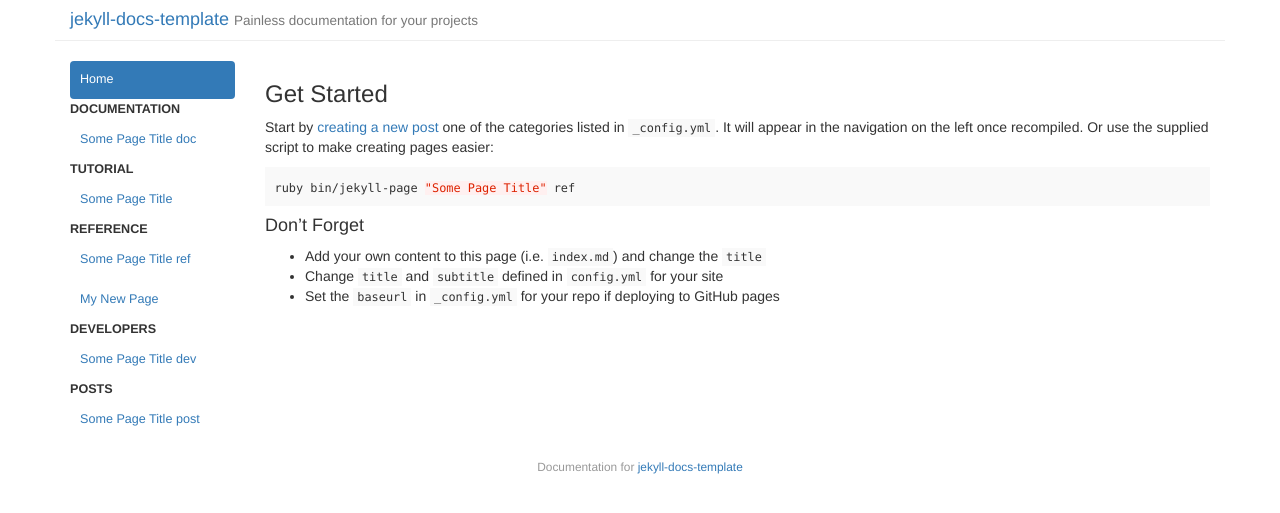
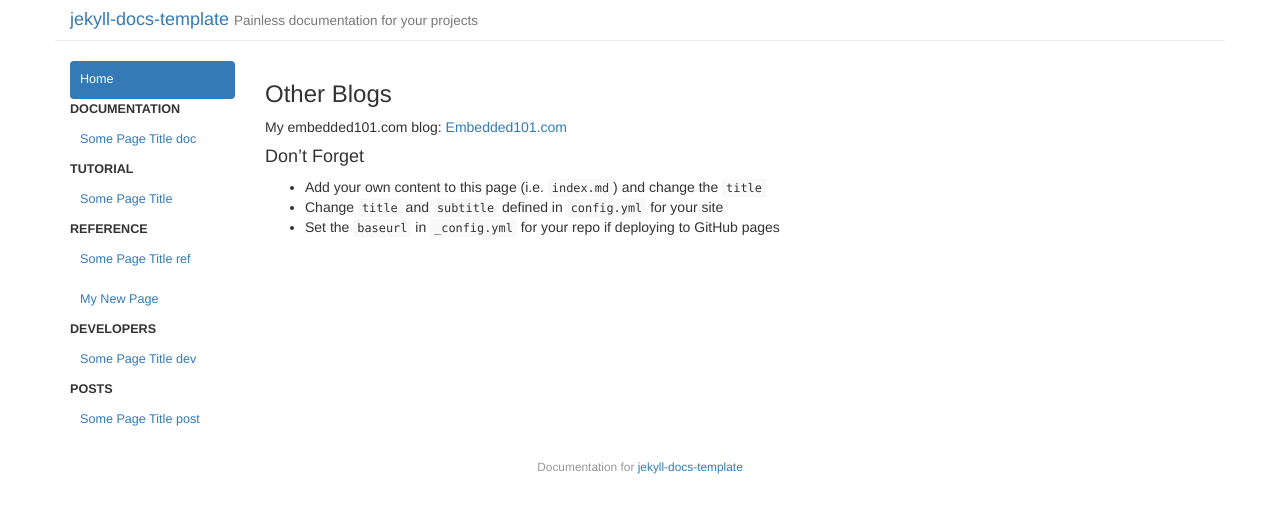
Before and after one commit to djaus2/djaus2.github.io, a Jekyll site: the page built from index.md, in a window 1280 px wide. Shown: the top 513 px of the page. Built offline with Jekyll 4.4.1, drawn with Linux system fonts in a browser that asks for light colours.

Commit message:
Initial commit

````diff
--- a/index.md
+++ b/index.md
@@ -1,15 +1,12 @@
 ---
 layout: default
-title: "Jekyll Docs Template"
+title: "Djs Software Dox"
 ---
 
-### Get Started
+### Other Blogs
 
-Start by [creating a new post](http://jekyllrb.com/docs/posts/) one of the categories listed in `_config.yml`. It will appear in the navigation on the left once recompiled. Or use the supplied script to make creating pages easier:
+My embedded101.com blog: [Embedded101.com](http://embedded101.com/Blogs/David-Jones)
 
-```bash
-ruby bin/jekyll-page "Some Page Title" ref
-```
 
 #### Don't Forget
 
````
